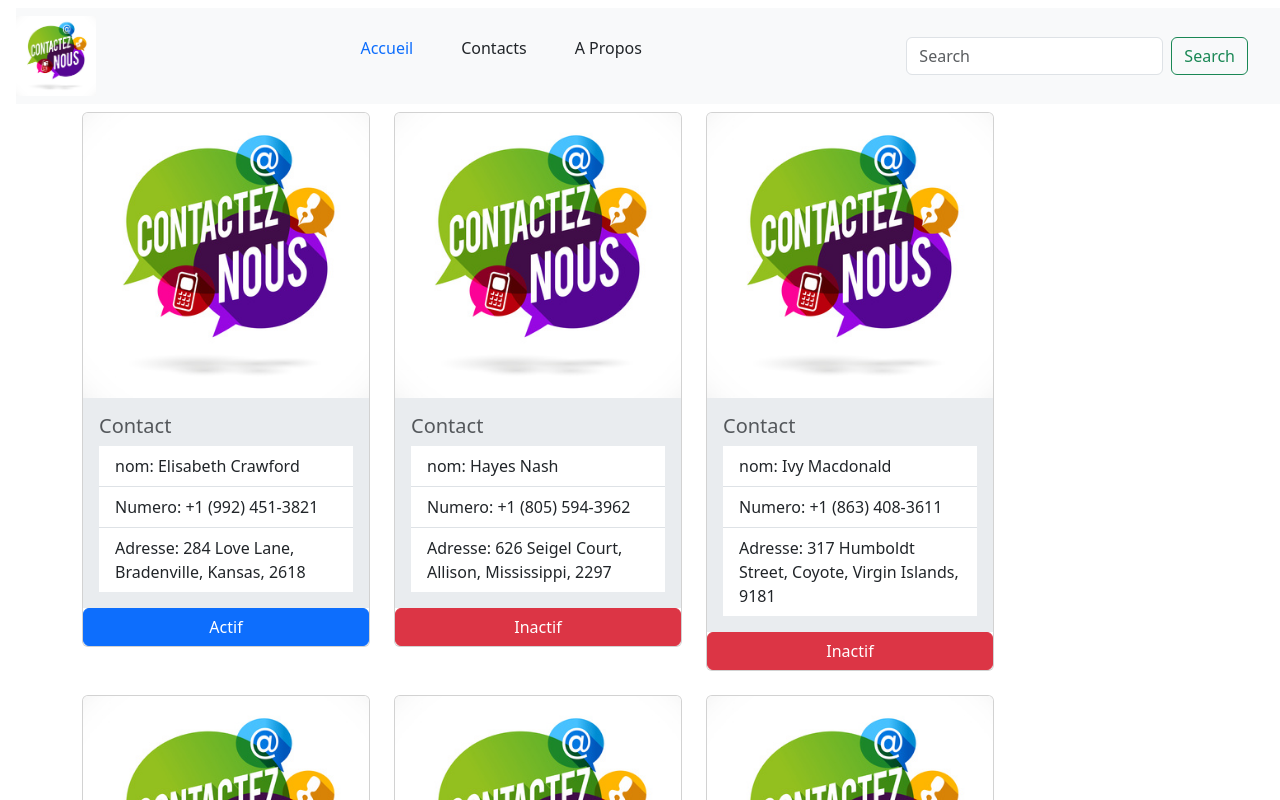
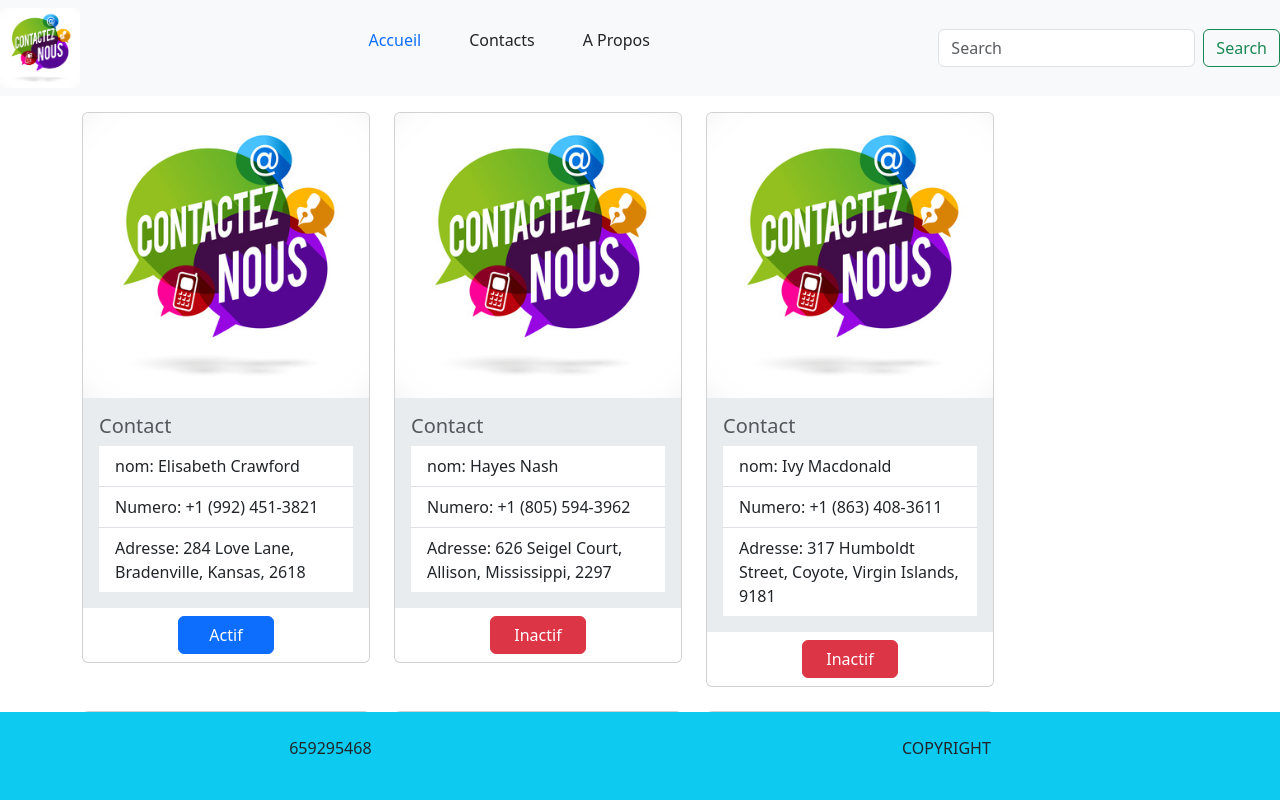
Before and after one commit to NGANDJUI23/contacts-app, an Angular app: page / in a window 1280 px wide. Shown: the top 800 px of the page. Built offline with nearby package versions, Linux system fonts and the light colour scheme.

Commit message:
correction du composant contact, fixation du footer et de la navbar, modiffiction du bouton actif/inactif + FIN DE LA PAGE D'ACCUEIL

```diff
--- a/src/app/components/contact/contact.component.html
+++ b/src/app/components/contact/contact.component.html
@@ -9,10 +9,10 @@
     </ul>
   </div>
   @if (etat == "true") {
-    <button class=" btn btn-primary" type="button">Actif</button>
+    <button class="col-4 btn btn-primary mb-2 mt-2 m-auto" type="button">Actif</button>
   }
   @else {
-    <button class=" btn btn-danger" type="button">Inactif</button>
+    <button class="col-4 btn btn-danger mb-2 mt-2 m-auto" type="button">Inactif</button>
   }
 
 </div>
--- a/src/app/components/cool-contacts/cool-contacts.component.html
+++ b/src/app/components/cool-contacts/cool-contacts.component.html
@@ -1,4 +1,4 @@
-<div class="container" style="margin-top: 7rem;">
+<div class="container" style="margin-top: 7rem; margin-bottom: 5rem">
   <div class="row">
     <div class="col d-flex flex-row flex-wrap gap-4 ">
       @for (contact of service_contact.contact_pomme_fruit_favoris(); track $index) {
--- a/src/app/components/footer/footer.component.html
+++ b/src/app/components/footer/footer.component.html
@@ -1,4 +1,4 @@
-<footer class="footer d-flex flex-column bg-info">
+<footer class="footer d-flex flex-column bg-info p-4 fixed-bottom">
   <ol class="d-flex justify-content-around list-unstyled">
     <li>659295468</li>
     <li>COPYRIGHT</li>
--- a/src/app/components/navbar/navbar.component.html
+++ b/src/app/components/navbar/navbar.component.html
@@ -1,5 +1,5 @@
-<header class="d-flex m-2 mt-2 align-items-center logo justify-content-between ms-3 header position-fixed z-3 w-100 navbar navbar-expand-lg bg-body-tertiary">
-  <div class="" style="width: 5rem; height: 5rem;">
+<header class="d-flex align-items-center logo justify-content-between header fixed-top z-3 navbar navbar-expand-lg bg-body-tertiary">
+  <div style="width: 5rem; height: 5rem;">
     <img src="assets/contact.jpeg" alt="logo_img" width="100%" height="100%">
   </div>
   <nav>
@@ -15,7 +15,7 @@
       </li>
     </ol>
   </nav>
-  <form class="d-flex me-5" role="search">
+  <form class="d-flex" role="search">
     <input class="form-control me-2" type="search" placeholder="Search" aria-label="Search">
     <button class="btn btn-outline-success" type="submit">Search</button>
   </form>
--- a/src/index.html
+++ b/src/index.html
@@ -8,6 +8,6 @@
   <link rel="icon" type="image/x-icon" href="favicon.ico">
 </head>
 <body>
-  <app-root class="d-flex flex-column"></app-root>
+  <app-root class="d-flex flex-column mb-5"></app-root>
 </body>
 </html>
```
